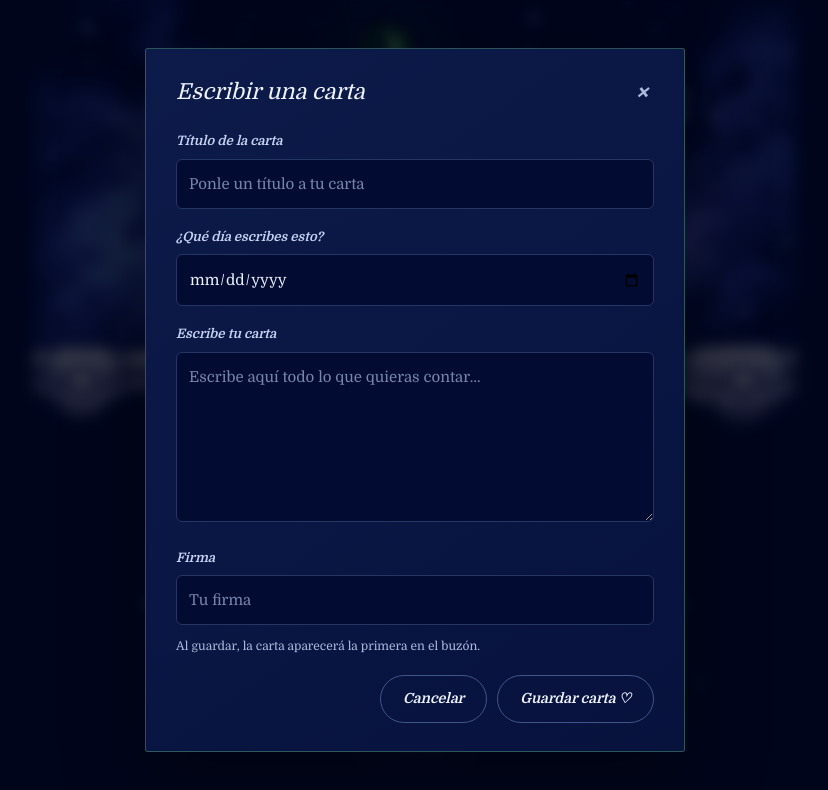
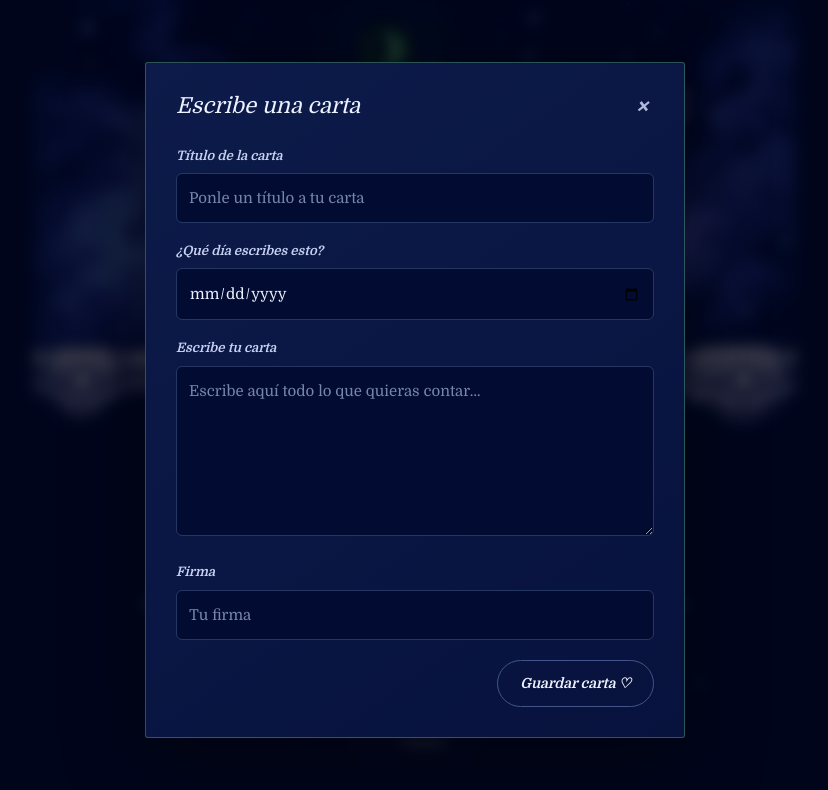
Before and after one commit to ismael2004madrid-ux/Nuestras_Cartas, a plain HTML site: page index.html in a window 1280 px wide. Both pictures are taken after a click on the button "＋ Escribir una carta". Shown: the whole page, without its empty margins (225-1053 px from the left). Drawn offline with Linux system fonts and the light colour scheme; no server answers.

Commit message:
Simplifica el popup de escribir cartas y el sobre

```diff
--- a/index.html
+++ b/index.html
@@ -245,15 +245,6 @@ main{
   justify-content:space-between;
   gap:10px;
   background:linear-gradient(135deg,rgba(28,48,105,.8),rgba(7,20,60,.18));
-}
-.letter summary::before{
-  content:"";
-  position:absolute;
-  z-index:-1;
-  inset:0;
-  background:linear-gradient(145deg,transparent 49.55%,rgba(126,230,140,.17) 49.8%,rgba(126,230,140,.17) 50.2%,transparent 50.45%),linear-gradient(215deg,transparent 49.55%,rgba(126,230,140,.13) 49.8%,rgba(126,230,140,.13) 50.2%,transparent 50.45%);
-  opacity:.9;
-  pointer-events:none;
 }
 .letter summary::after{
   content:"";
@@ -672,7 +663,7 @@ main{
     <div class="formhead">
 
       <h2 id="formTitle">
-        Escribir una carta
+        Escribe una carta
       </h2>
 
       <button
@@ -748,19 +739,9 @@ main{
       required
     >
 
-    <p class="hint" id="formHint">
-      Al guardar, la carta aparecerá la primera en el buzón.
-    </p>
+    <p class="hint" id="formHint"></p>
 
     <div class="formbuttons">
-
-      <button
-        type="button"
-        class="btn"
-        id="cancel"
-      >
-        Cancelar
-      </button>
 
       <button
         class="btn"
@@ -1117,7 +1098,7 @@ function makeCard(item){
 
     }else{
 
-      formTitle.textContent='Escribir una carta';
+      formTitle.textContent='Escribe una carta';
 
       titleLabel.textContent='Título de la carta';
 
@@ -1131,7 +1112,7 @@ function makeCard(item){
 
       messageInput.placeholder='Escribe aquí todo lo que quieras contar…';
 
-      formHint.textContent='Al guardar, la carta aparecerá la primera en el buzón.';
+      formHint.textContent='';
 
       submitButton.textContent='Guardar carta ♡';
 
@@ -1161,13 +1142,6 @@ function makeCard(item){
 
   document
     .getElementById('closeForm')
-    .addEventListener(
-      'click',
-      hide
-    );
-
-  document
-    .getElementById('cancel')
     .addEventListener(
       'click',
       hide
```
